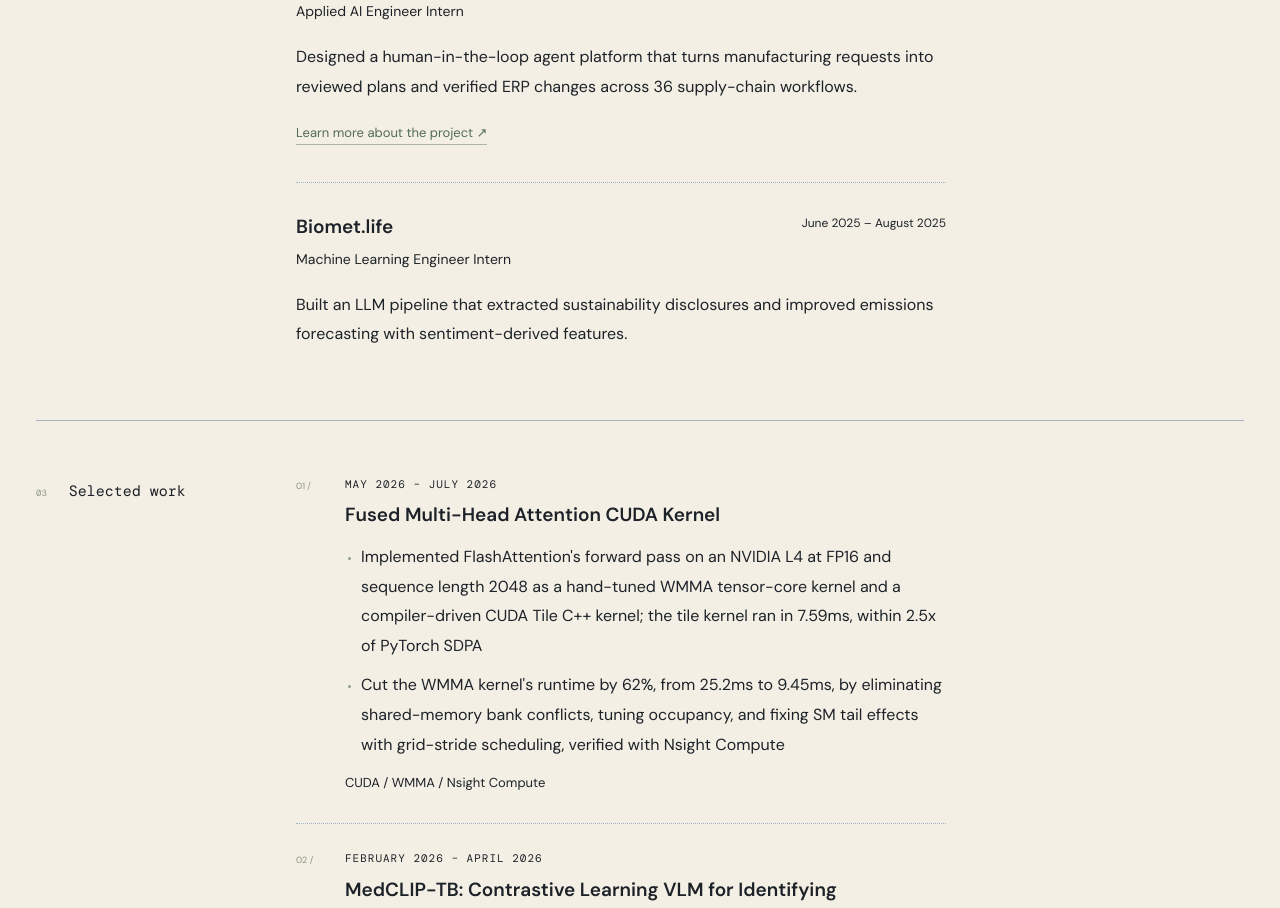
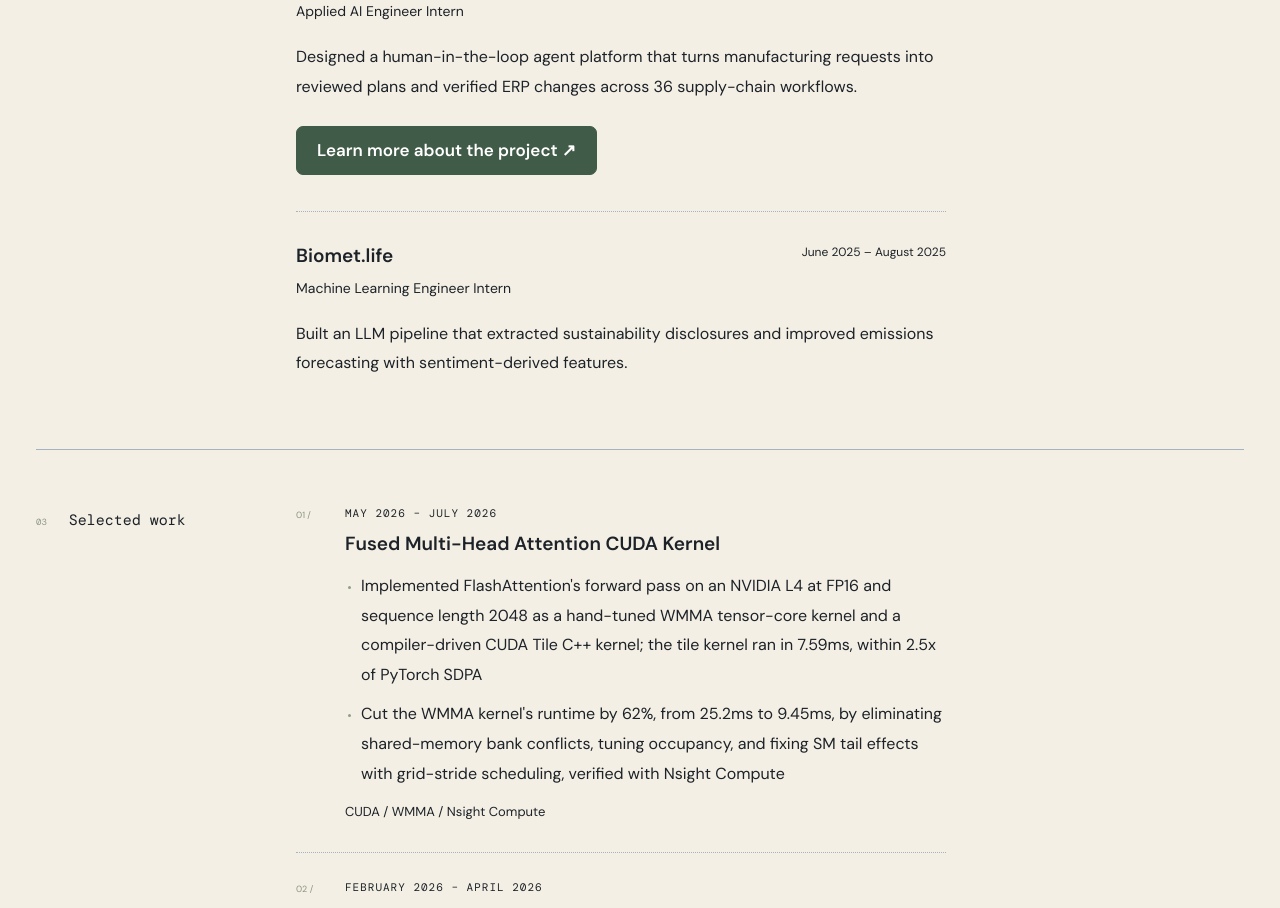
Before and after one commit to AkhilS234/PersonalWebsite, a React (Vite) app: page / in a window 1280 px wide. Shown: the part 1480-2388 px from the top of the page. Built offline with nearby package versions, Linux system fonts and the light colour scheme; a web font is replaced by a local one.

Commit message:
Make experience project link more prominent

```diff
--- a/src/style.css
+++ b/src/style.css
@@ -98,3 +98,5 @@ h2{font-size:15px}h3,.project h3{font-family:var(--body);font-size:19px;font-wei
 .results-scroll tbody th{font-weight:400}
 
 .contact-links{flex-direction:column;align-items:flex-start;gap:14px}
+
+.job .learn-more{display:inline-flex;align-items:center;min-height:48px;padding:12px 20px;margin-top:8px;border:1px solid #405b47;border-radius:7px;background:#405b47;color:#fff;font:600 17px/1.4 var(--body);transition:background .15s,border-color .15s}.job .learn-more:hover{background:#2e4534;border-color:#2e4534;color:#fff}.job .learn-more:focus-visible{outline:3px solid #405b47;outline-offset:4px}
```
